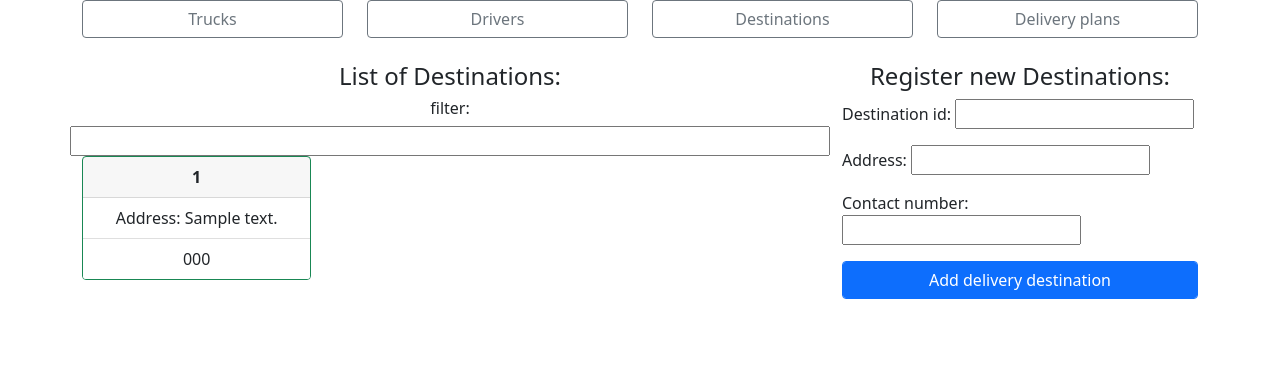
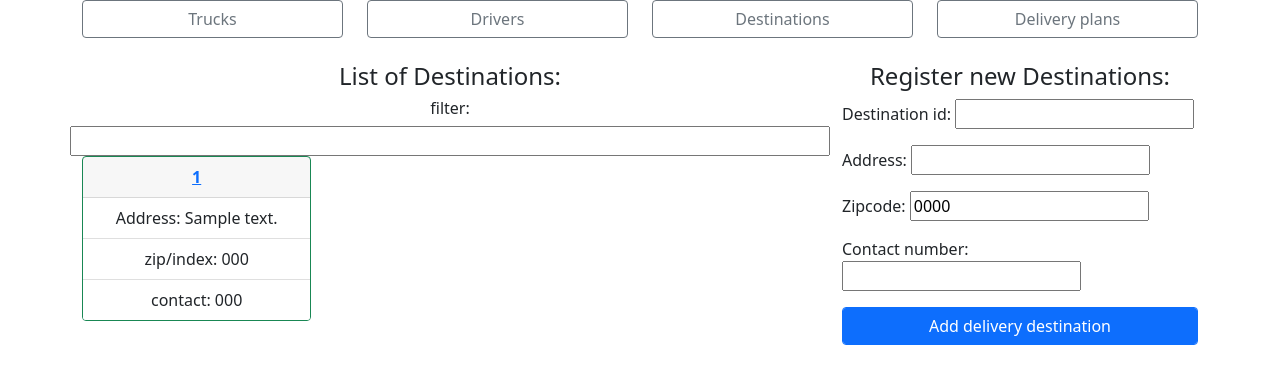
Before and after one commit to Laacis/delivery_load_planer, a Django app: page /destinations in a window 1280 px wide. Shown: the part 56-440 px from the top of the page. Run offline with Django 4.2, Linux system fonts and the light colour scheme; a user stored in the database is signed in; tables that the repository leaves empty hold one stand-in row (values such as "Sample post").

Commit message:
models and forms for Destination got extra field zipcode, to keep the post index/zipcode, cards on /destinations/ now display all the details about every destination, id, address, zip and contact nr if provided

```diff
--- a/load_planer/forms.py
+++ b/load_planer/forms.py
@@ -23,7 +23,8 @@ class DriverForm(forms.ModelForm):
 class DestinationForm(forms.ModelForm):
     class Meta:
         model = Destination
-        fields = ["destination_id", "address", "contact_number"]
+        fields = ["destination_id", "address", "zipcode", "contact_number"]
         destinationid = forms.CharField()
         address = forms.CharField()
+        zipcode = forms.CharField()
         contact_number = forms.CharField()
--- a/load_planer/models.py
+++ b/load_planer/models.py
@@ -65,6 +65,7 @@ class Truck(models.Model):
 class Destination(models.Model):
     destination_id = models.CharField(max_length=30, blank=False, unique=True)
     address = models.CharField(max_length=90, blank=False)
+    zipcode = models.CharField(max_length=7, blank=False, default="0000")
     contact_number = models.CharField(max_length=12, blank=True)
     # Add more detailed address fields if you need to, since this project is not going to have map related components - I don't need more details
 
--- a/load_planer/templates/load_planer/destinations.html
+++ b/load_planer/templates/load_planer/destinations.html
@@ -21,11 +21,12 @@
                         <div class="col">
                             <div class="card border-success mb-3">
                                 <div class="card-header">
-                                    <strong>{{ destination.destination_id }}</strong>
+                                    <strong><a href="{% url 'destination' destination.destination_id %}"> {{ destination.destination_id }}</a></strong>
                                 </div>
                                 <ul class="list-group list-group-flush">
                                     <li class="list-group-item card-text">Address: {{destination.address }}</li>
-                                    <li class="list-group-item card-text"> {{ destination.contact_number }}</li>
+                                    <li class="list-group-item card-text">zip/index: {{destination.zipcode }}</li>
+                                    <li class="list-group-item card-text">contact: {{ destination.contact_number }}</li>
                                 </ul>
                             </div>
                         </div>
--- a/load_planer/views.py
+++ b/load_planer/views.py
@@ -223,8 +223,9 @@ def reg_destination(request):
             if form.is_valid():
                 id = form.cleaned_data["destination_id"]
                 address = form.cleaned_data["address"]
+                zipcode = form.cleaned_data['zipcode']
                 contact_number = form.cleaned_data['contact_number']
-                destination = Destination(destination_id = id, address = address, contact_number=contact_number)
+                destination = Destination(destination_id = id, address = address, contact_number=contact_number, zipcode=zipcode)
                 destination.save()
                 return HttpResponseRedirect(reverse("destination", kwargs={'destination_id':id}))
             else:
```
Also changed, not shown: load_planer/migrations/0003_destination_zipcode.py (added).
